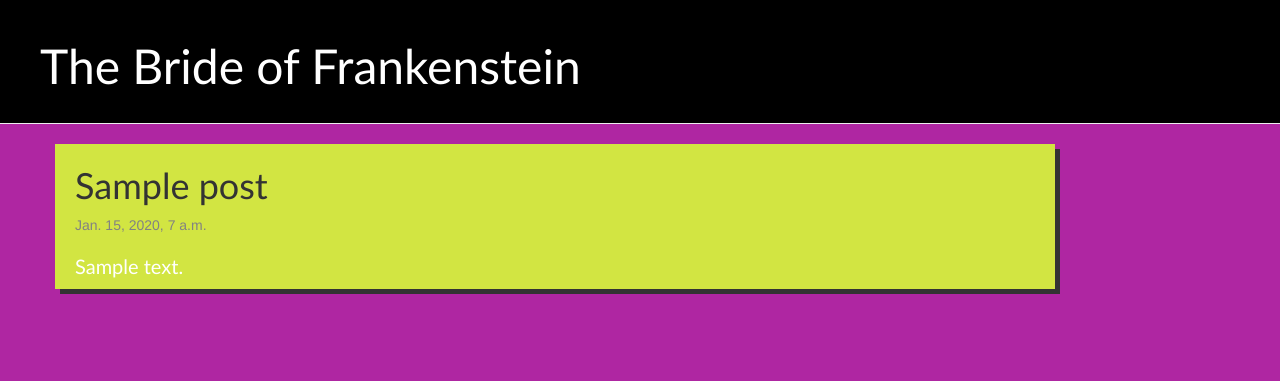
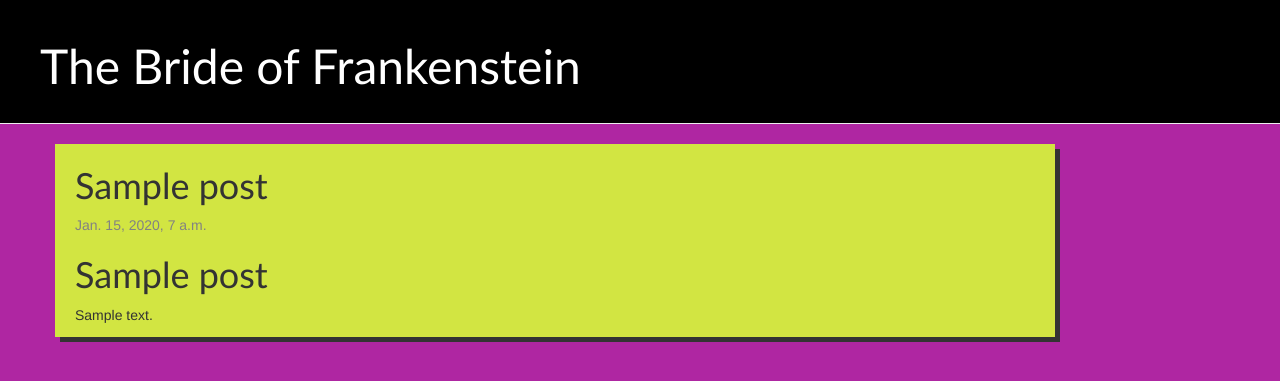
Before and after one commit to FYIchikura/django-girls-blog, a Django app: page /post/1/ in a window 1280 px wide. Shown: the top 381 px of the page. Run offline with Django 3.2, Linux system fonts and the light colour scheme; tables that the repository leaves empty hold one stand-in row (values such as "Sample post"); some libraries are stand-ins or nearby versions.

Commit message:
Added views to create/edit blog post inside the site

```diff
--- a/blog/static/css/blog.css
+++ b/blog/static/css/blog.css
@@ -60,3 +60,21 @@ h2{
 .fundo{
 	background-color: #af26a2;
 }
+
+.BoxCentro{
+    background-color: #ffffff;
+    color: #000000;
+    padding: 2px 20px 50px 22px;
+    position: relative;
+    left: 30%;
+
+    box-shadow: 5px 5px 0 #333;
+   -webkit-box-shadow: 5px 5px 0 #333;
+   -moz-box-shadow: 5px 5px 0 #333;
+}
+
+.botao{
+    background-color: #d2e542;
+    color: #000000;
+    font-size: 20px;
+}
--- a/blog/templates/blog/base.html
+++ b/blog/templates/blog/base.html
@@ -9,6 +9,9 @@
     </head>
    <body class="fundo">
         <div class="page-header">
+            {% if user.is_authenticated %}
+                <a href="{% url 'post_new' %}" class="top-menu"><span class="glyphicon glyphicon-plus"></span></a>
+            {% endif %}
             <h1><a href="/">The Bride of Frankenstein</a></h1>
         </div>
         <div class="content container">
--- a/blog/templates/blog/post_detail.html
+++ b/blog/templates/blog/post_detail.html
@@ -8,6 +8,10 @@
                 {{ post.published_date }}
             </div>
         {% endif %}
-        <h2><p>{{ post.text|linebreaksbr }}</p></h2>
+        {% if user.is_authenticated %}
+            <a class="btn btn-default" href="{% url 'post_edit' pk=post.pk %}"><span class="glyphicon glyphicon-pencil"></span></a>
+        {% endif %}
+        <h1>{{ post.title }}</h1>
+        <p>{{ post.text|linebreaksbr }}</p>
     </div>
 {% endblock %}
--- a/blog/urls.py
+++ b/blog/urls.py
@@ -4,4 +4,6 @@ from . import views
 urlpatterns = [
     url(r'^$', views.post_list, name='post_list'),
  	url(r'^post/(?P<pk>[0-9]+)/$', views.post_detail, name='post_detail'),
+ 	url(r'^post/new/$', views.post_new, name='post_new'),
+ 	url(r'^post/(?P<pk>\d+)/edit/$', views.post_edit, name='post_edit'),
 ]
--- a/blog/views.py
+++ b/blog/views.py
@@ -2,6 +2,7 @@ from django.shortcuts import render
 from django.utils import timezone
 from .models import Post
 from django.shortcuts import render, get_object_or_404
+from .forms import PostForm
 
 
 def post_list(request):
@@ -11,3 +12,30 @@ def post_list(request):
 def post_detail(request, pk):
     post = get_object_or_404(Post, pk=pk)
     return render(request, 'blog/post_detail.html', {'post': post})
+
+def post_new(request):
+    if request.method == "POST":
+        form = PostForm(request.POST)
+        if form.is_valid():
+            post = form.save(commit=False)
+            post.author = request.user
+            post.published_date = timezone.now()
+            post.save()
+            return redirect('post_detail', pk=post.pk)
+    else:
+        form = PostForm()
+    return render(request, 'blog/post_edit.html', {'form': form})
+
+def post_edit(request, pk):
+    post = get_object_or_404(Post, pk=pk)
+    if request.method == "POST":
+        form = PostForm(request.POST, instance=post)
+        if form.is_valid():
+            post = form.save(commit=False)
+            post.author = request.user
+            post.published_date = timezone.now()
+            post.save()
+            return redirect('post_detail', pk=post.pk)
+    else:
+        form = PostForm(instance=post)
+    return render(request, 'blog/post_edit.html', {'form': form})
```
Also changed, not shown: blog/forms.py (added, +9 -0 lines), blog/templates/blog/post_edit.html (added, +11 -0 lines).
